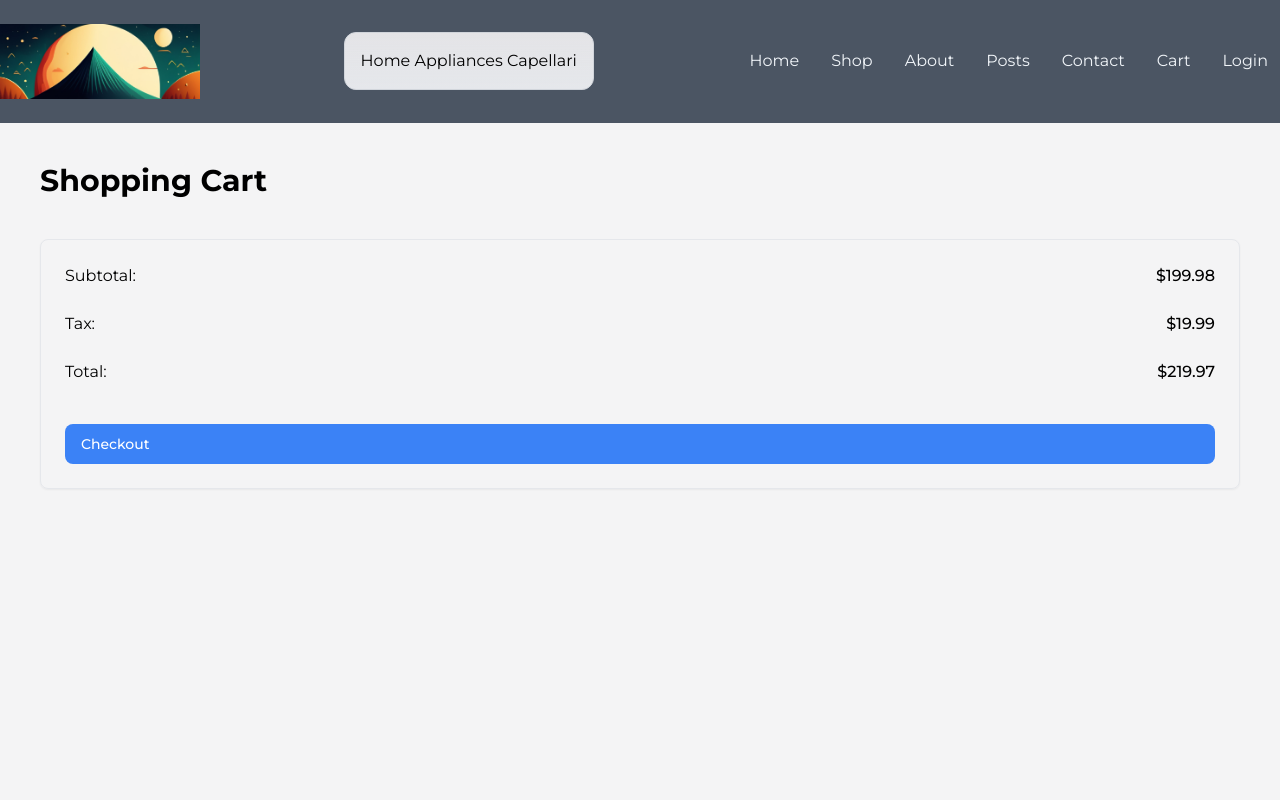
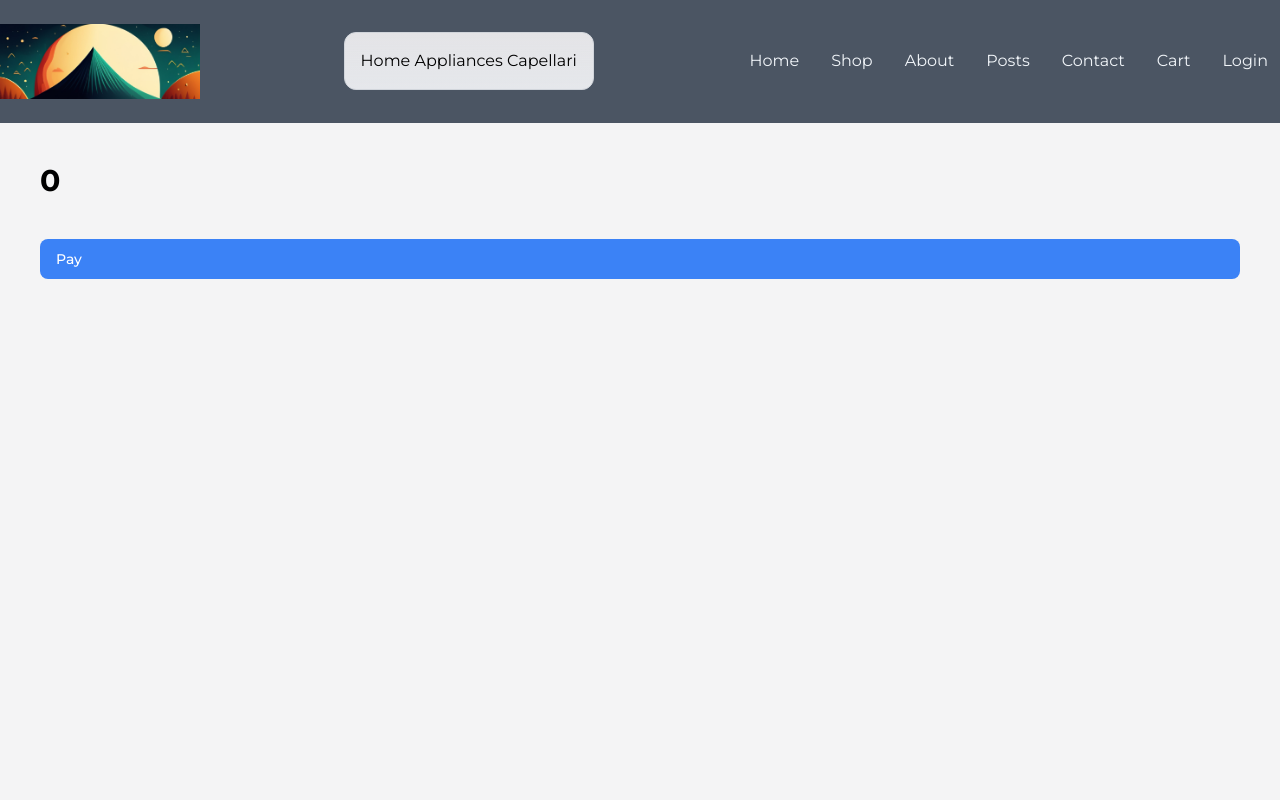
Before and after one commit to LihuelAlmada/Capellari, a Next.js app: page /cart/buy in a window 1280 px wide. Shown: the top 800 px of the page. Built offline with nearby package versions, Linux system fonts and the light colour scheme.

Commit message:
add calculate cost and remove function

```diff
--- a/app/(user)/cart/buy/page.tsx
+++ b/app/(user)/cart/buy/page.tsx
@@ -1,60 +1,20 @@
 "use client";
-import Button from '@/app/ui/Button'
+import Button from "@/app/ui/Button";
 
-import { useCartContext } from "@/app/context/CartContext"
+import { useCartContext } from "@/app/context/CartContext";
 
 const Buy = () => {
+  const { calculateTotalCost } = useCartContext();
 
-  const { cart } = useCartContext()
+  //TODO: Add payment logic here
+  return (
+    <div className="p-6 md:p-10 bg-zinc-100 min-h-screen">
+      <h1 className="font-bold text-2xl md:text-3xl mb-6 md:mb-10">
+        {calculateTotalCost()}
+      </h1>
 
-  return (
-<div className="p-6 md:p-10 bg-zinc-100 min-h-screen">
-      <h1 className="font-bold text-2xl md:text-3xl mb-6 md:mb-10">Shopping Cart</h1>
-      {cart.map((product, index) => (
-                <tr
-                  key={index}
-                  className={
-                    index % 2 === 0
-                      ? "bg-gray-200 bg-opacity-50"
-                      : "bg-blue-300 h-10 bg-opacity-50"
-                  }
-                >
-                  <td className="px-4 py-2">{product.title}</td>
-                  <td className="px-4 py-2">{product.type}</td>
-                  <td className="px-4 py-2">{product.title}</td>
-                  <td className="px-4 py-2">{product.type}</td>
-                  <td className="px-4 py-2 text-center ">{product.price}</td>
-
-                  <td className="flex h-10 justify-around items-center">
-                    <Button
-                      onClick={() => {
-
-                      }}
-                    >
-                      Delete
-                    </Button>
-                  </td>
-                </tr>
-              ))}
-      <div className="border shadow-sm rounded-lg p-4 md:p-6">
-        <div className="grid gap-4 md:gap-6">
-          <div className="flex justify-between">
-            <p>Subtotal:</p>
-            <p className="font-medium">$199.98</p>
-          </div>
-          <div className="flex justify-between">
-            <p>Tax:</p>
-            <p className="font-medium">$19.99</p>
-          </div>
-          <div className="flex justify-between">
-            <p>Total:</p>
-            <p className="font-medium">$219.97</p>
-          </div>
-        </div>
-        <Button className="w-full mt-6 md:mt-10">Checkout</Button>
-      </div>
+      <Button className="w-full mt-6 md:mt-10">Pay</Button>
     </div>
-
   );
 };
 
--- a/app/(user)/cart/page.tsx
+++ b/app/(user)/cart/page.tsx
@@ -1,11 +1,11 @@
 "use client";
 
 import Button from "@/app/ui/Button";
-import Image from "next/image";
+import Link from "next/link";
 import { useCartContext } from "@/app/context/CartContext";
 
 const Cart = () => {
-  const { cart } = useCartContext();
+  const { cart, calculateTotalCost, removeProduct } = useCartContext();
 
   return (
     <div className="p-6 md:p-10 min-h-screen flex flex-col">
@@ -35,27 +35,29 @@ const Cart = () => {
           <td className="px-4 py-2 text-center w-1/6">{product.price}</td>
 
           <td className="h-10">
-            <Button onClick={() => {}}>Delete</Button>
+            <Button
+              onClick={() => {
+                removeProduct(product.slug);
+              }}
+            >
+              Delete
+            </Button>
           </td>
-
         </tr>
       ))}
       <div className="border shadow-sm rounded-lg p-4 md:p-6">
         <div className="grid gap-4 md:gap-6">
           <div className="flex justify-between">
-            <p>Subtotal:</p>
-            <p className="font-medium">$199.98</p>
-          </div>
-          <div className="flex justify-between">
-            <p>Tax:</p>
-            <p className="font-medium">$19.99</p>
-          </div>
-          <div className="flex justify-between">
             <p>Total:</p>
-            <p className="font-medium">$219.97</p>
+            <p className="font-medium">${calculateTotalCost()}</p>
           </div>
         </div>
-        <Button className="w-full mt-6 md:mt-10">Checkout</Button>
+        <Link
+          href="/cart/buy"
+          className="w-5/6 mt-6 md:mt-10 flex py-2 self-center transition ease-in-out delay-150 hover:-translate-y-1 hover:scale-110 hover:bg-indigo-500 duration-300 h-10 items-center rounded-lg bg-blue-500 px-4 text-sm font-medium text-white  focus-visible:outline focus-visible:outline-2 focus-visible:outline-offset-2 focus-visible:outline-blue-500 active:bg-blue-600 aria-disabled:cursor-not-allowed aria-disabled:opacity-50"
+        >
+          Checkout
+        </Link>
       </div>
     </div>
   );
--- a/app/context/CartContext.tsx
+++ b/app/context/CartContext.tsx
@@ -1,33 +1,34 @@
-"use client"
-import { createContext, useContext, useState, ReactNode } from "react"
+"use client";
+import { createContext, useContext, useState, ReactNode } from "react";
 import { type ProductInCart } from "@/app/lib/definitions";
 
 interface CartContextProps {
   cart: ProductInCart[];
   addToCart: (product: ProductInCart) => void;
+  removeProduct: (slug: string) => void;
+  calculateTotalCost: () => number;
 }
 
-const CartContext = createContext<CartContextProps | undefined>(undefined)
+const CartContext = createContext<CartContextProps | undefined>(undefined);
 
 export const useCartContext = () => {
-  const context = useContext(CartContext)
+  const context = useContext(CartContext);
 
   if (!context) {
-    throw new Error("useCartContext must be used within a CartProvider")
+    throw new Error("useCartContext must be used within a CartProvider");
   }
 
-  return context
-}
+  return context;
+};
 
 interface CartProviderProps {
   children: ReactNode;
 }
 
 export const CartProvider = ({ children }: CartProviderProps) => {
-  const [cart, setCart] = useState<ProductInCart[]>([])
+  const [cart, setCart] = useState<ProductInCart[]>([]);
 
   const addToCart = (productInCart: ProductInCart) => {
-
     const existingProduct = cart.find(
       (product) => product.slug === productInCart.slug
     );
@@ -36,21 +37,44 @@ export const CartProvider = ({ children }: CartProviderProps) => {
       setCart((prevCart) => {
         return prevCart.map((product) =>
           product.slug === productInCart.slug
-            ? { ...product, quantity: product.quantity + productInCart.quantity }
+            ? {
+                ...product,
+                quantity: product.quantity + productInCart.quantity,
+              }
             : product
         );
       });
     } else {
       setCart([...cart, productInCart]);
     }
-  }
+  };
+
+  const removeProduct = (slug: string) => {
+    setCart((prevCart) => {
+      const updatedCart = prevCart.filter(
+        (product) => !(product.slug === slug)
+      );
+      return updatedCart;
+    });
+  };
+
+  const calculateTotalCost = () => {
+    return cart.reduce((total, product) => {
+      const productPrice = product.price || 0;
+      return total + productPrice * product.quantity;
+    }, 0);
+  };
 
   return (
-    <CartContext.Provider value={{
-      cart,
-      addToCart
-    }}>
+    <CartContext.Provider
+      value={{
+        cart,
+        addToCart,
+        removeProduct,
+        calculateTotalCost,
+      }}
+    >
       {children}
     </CartContext.Provider>
-  )
-}
+  );
+};
```
